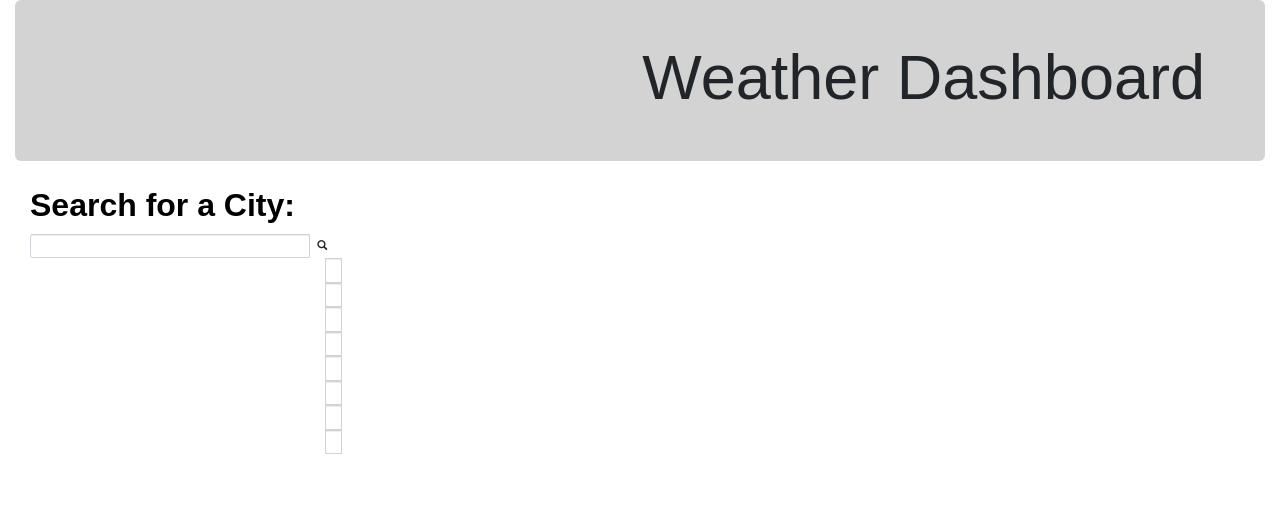
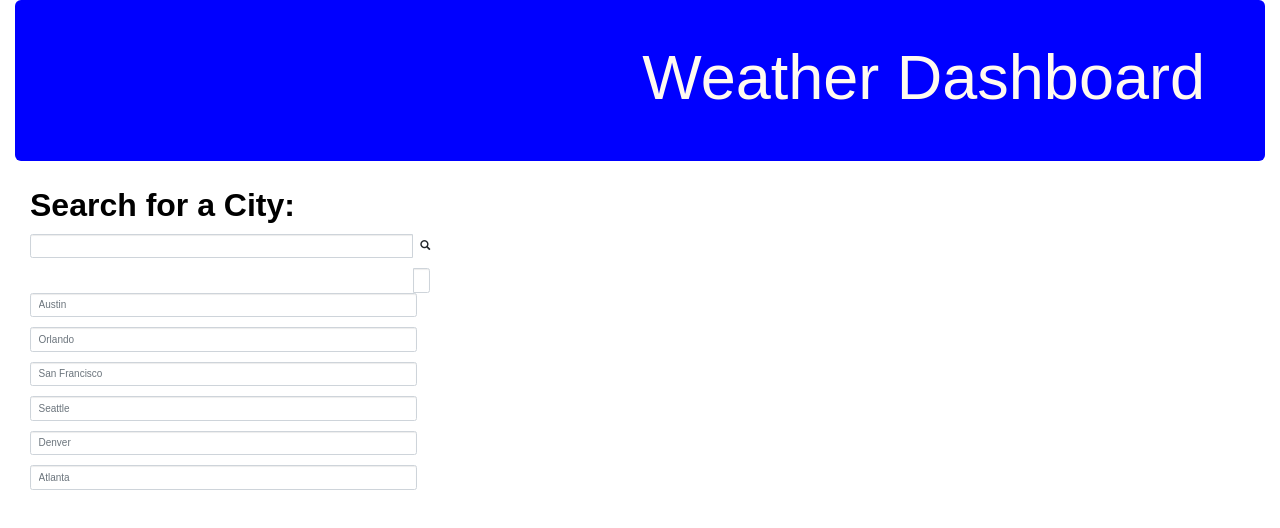
Before and after one commit to ArgentinaG/weather, a plain HTML site: page index.html in a window 1280 px wide. Drawn offline with nearby package versions, Linux system fonts and the light colour scheme.

Commit message:
updated html

```diff
--- a/index.html
+++ b/index.html
@@ -23,7 +23,7 @@
         </div>
 
         <div class="row-fluid">
-            <div class="col-md-3">
+            <div class="col-md-4">
                 <form action="/action_page.php">
 
                     <div class="form-group">
@@ -31,46 +31,47 @@
                         <div class="input-group">
                             <input type="text" class="form-control">
                             <div class="input-group-btn">
-                                <button class="btn btn-default" type="submit">
+                                <button class="btn btn-default" type="click">
                                     <i class="glyphicon glyphicon-search"></i>
                                 </button>
 
 
-                                <div class="row-fluid">
-                                    <div class="col-md-3">
+
                                 <form action="/action_page.php">
-                                            <div class="form-group">
 
-                                                <input type="city" class="form-control" placeholder="Austin">
+                                    <div class="form-group"></div>
+                                    <input type="text" class="form-control" placeholder="Austin">
+                            </div>
                         </div>
                         <div class="form-group">
 
-                                                <input type="city" class="form-control" placeholder="Chicago">
+                            <input type="text" class="form-control" placeholder="Austin">
+                        </div>
 
+                        <div class="form-group">
+
+                            <input type="text" class="form-control" placeholder="Orlando">
                         </div>
                         <div class="form-group">
 
-                                                <input type="city" class="form-control" placeholder="New York">
+                            <input type="text" class="form-control" placeholder="San Francisco">
                         </div>
+
                         <div class="form-group">
 
-                                                <input type="city" class="form-control" placeholder="Orlando">
+                            <input type="text" class="form-control" placeholder="Seattle">
                         </div>
+
                         <div class="form-group">
 
-                                                <input type="city" class="form-control" placeholder="San Francisco">
+                            <input type="text" class="form-control" placeholder="Denver">
                         </div>
+
                         <div class="form-group">
 
-                                                <input type="city" class="form-control" placeholder="Seattle">
+                            <input type="text" class="form-control" placeholder="Atlanta">
                         </div>
-                                            <div class="form-group">
-
-                                                <input type="city" class="form-control" placeholder="Denver">
                     </div>
-                                            <div class="form-group">
-
-                                                <input type="city" class="form-control" placeholder="Atlanta">
             </div>
             </form>
             <script src="script.js">
--- a/style.css
+++ b/style.css
@@ -5,9 +5,9 @@ h1 {
 }
 
 .jumbotron {
-    font-size: medium;
+    color: floralwhite;
     text-align: right;
-    background-color: lightgrey;
+    background-color: blue;
 
 
 
```
Lines whose indentation alone changed are shown as unchanged.
